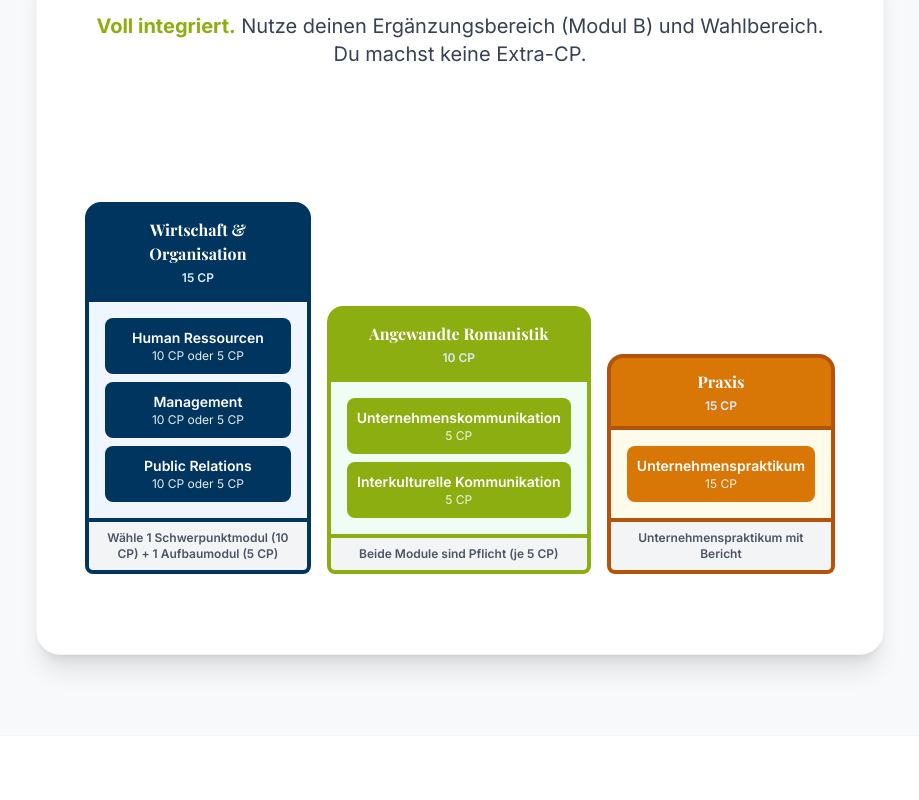
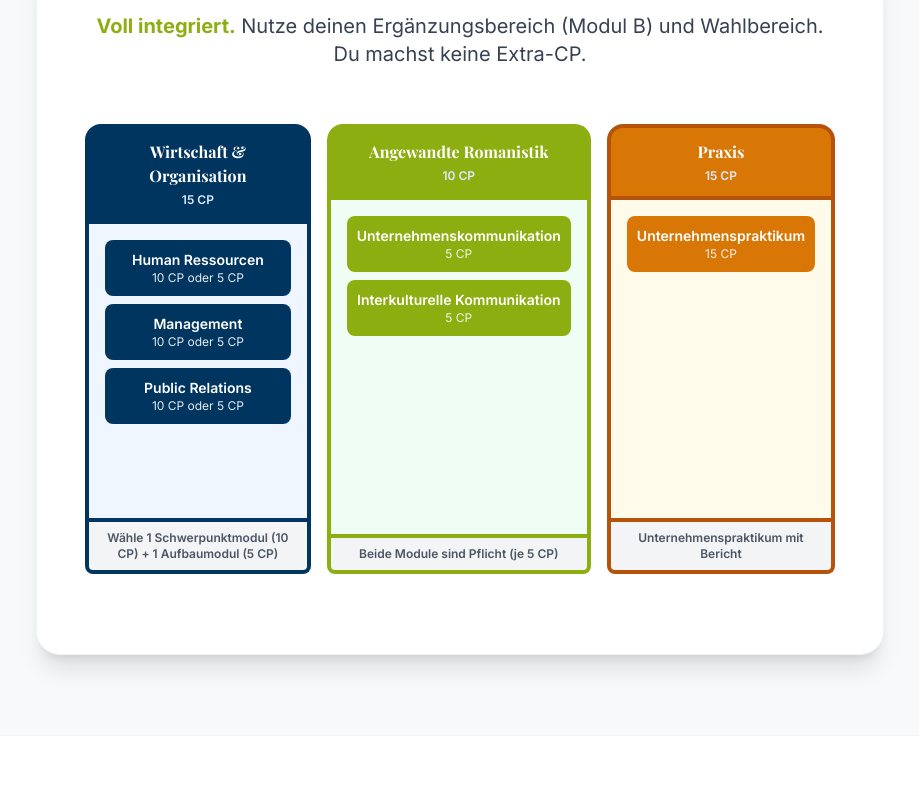
Before and after one commit to oppenpsy-rub/apcc-landing, a React (Vite) app: page / in a window 1280 px wide. Shown: the part 5240-6040 px from the top of the page, without its empty margins (180-1099 px from the left). Built offline with nearby package versions, Linux system fonts and the light colour scheme; a web font is replaced by a local one.

Commit message:
Integration: Säulen wirklich gleiche Höhe und Breite
- Nutzt items-stretch statt items-end
- Feste Container-Höhe (height: 450px) statt minHeight
- Entfernt pillarHeights Variable
- flex-1 auf äußerer div für gleiche Breite
- flex-1 auf Body div für gleiche innere Höhe

```diff
--- a/src/components/PillarChart.jsx
+++ b/src/components/PillarChart.jsx
@@ -28,25 +28,18 @@ const PillarChart = ({ variant = '1fach' }) => {
     pillar3: { bg: 'bg-amber-600', border: 'border-amber-700', light: 'bg-amber-50' }
   };
 
-  const pillarHeights = {
-    pillar1: variant === '1fach' ? '320px' : '360px',
-    pillar2: variant === '1fach' ? '320px' : '360px',
-    pillar3: variant === '1fach' ? '320px' : '360px'
-  };
-
   return (
     <>
       <div className="flex flex-col items-center gap-8 py-8 w-full">
         {/* Main Pillar Container */}
-        <div className="flex items-end justify-center gap-2 md:gap-4 w-full max-w-4xl mx-auto" style={{ minHeight: '450px' }}>
+        <div className="flex items-stretch justify-center gap-2 md:gap-4 w-full max-w-4xl mx-auto" style={{ height: '450px' }}>
           {pillars.map((pillar, index) => {
             const colors = pillarColors[pillar.id];
-            const height = pillarHeights[pillar.id];
 
             return (
               <motion.div
                 key={pillar.id}
-                className="flex flex-col items-center flex-1"
+                className="flex flex-col flex-1"
                 initial={{ scaleY: 0, opacity: 0 }}
                 animate={{ scaleY: 1, opacity: 1 }}
                 transition={{ delay: index * 0.2, duration: 0.6, ease: 'easeOut' }}
@@ -64,7 +57,6 @@ const PillarChart = ({ variant = '1fach' }) => {
                 {/* Pillar Body - Modules */}
                 <motion.div
                   className={`w-full border-l-4 border-r-4 border-b-4 ${colors.border} ${colors.light} p-3 md:p-4 flex-1 flex flex-col gap-2`}
-                  style={{ height: height }}
                 >
                   {pillar.data.modules.map((module, idx) => (
                     <motion.button
```
